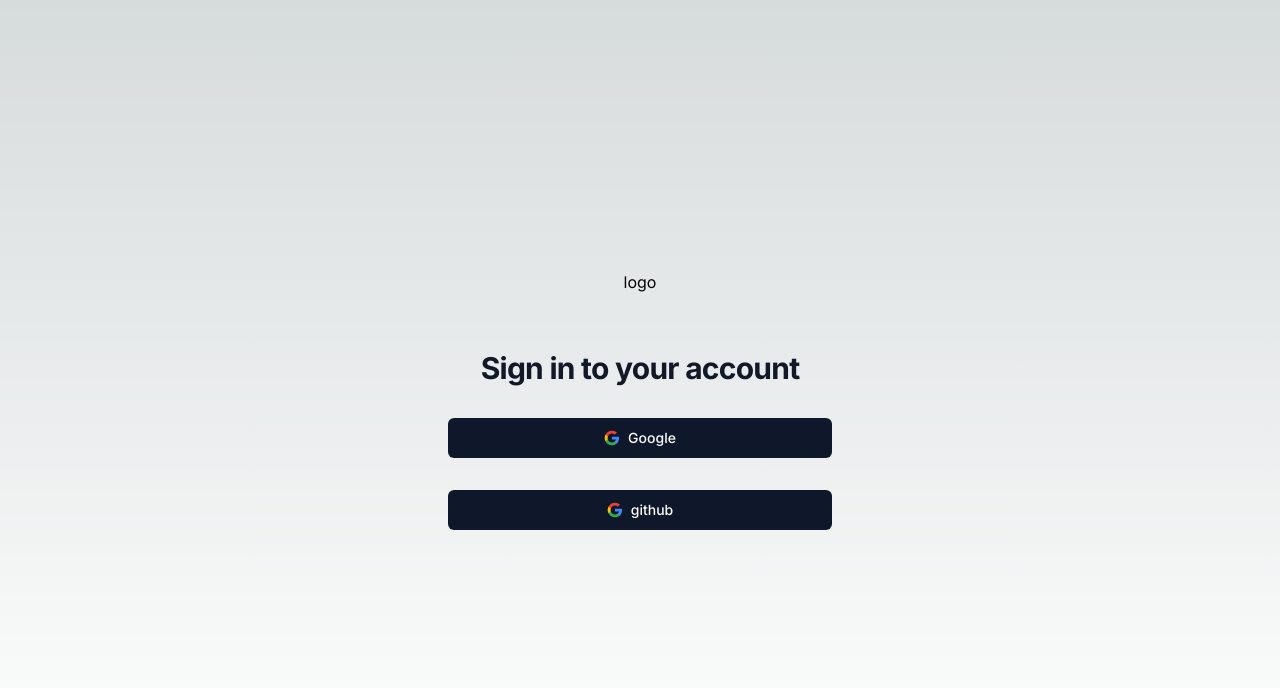
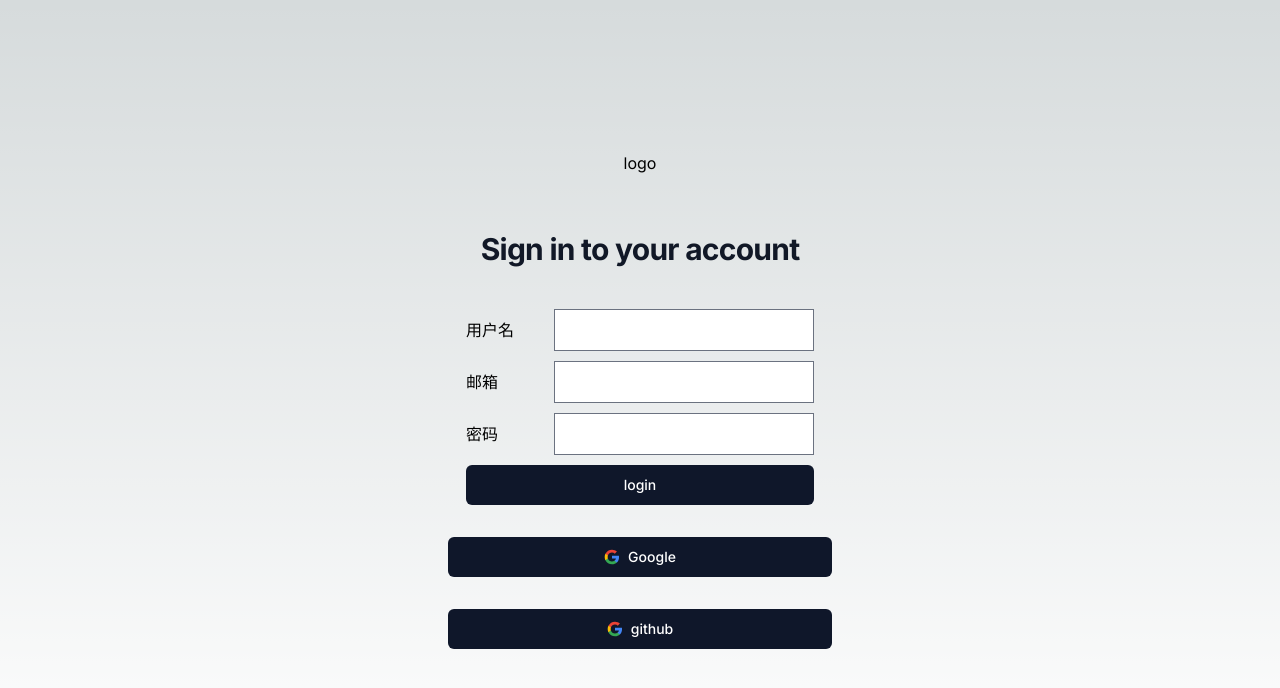
Before and after one commit to HECHONG999/realtime-chat, a Next.js app: page /login in a window 1280 px wide. Shown: the top 688 px of the page. Built offline with nearby package versions, Linux system fonts and the light colour scheme.

Commit message:
新增用户名密码登陆

```diff
--- a/package.json
+++ b/package.json
@@ -16,6 +16,7 @@
     "@types/node": "20.1.0",
     "@types/react": "18.2.5",
     "@types/react-dom": "18.2.4",
+    "@types/uuid": "^9.0.3",
     "@upstash/redis": "^1.20.6",
     "autoprefixer": "10.4.14",
     "axios": "^1.4.0",
@@ -40,6 +41,7 @@
     "tailwind-merge": "^1.12.0",
     "tailwindcss": "3.3.2",
     "typescript": "4.9.5",
+    "uuid": "^9.0.1",
     "zod": "^3.21.4"
   }
 }
--- a/src/app/(auth)/login/page.tsx
+++ b/src/app/(auth)/login/page.tsx
@@ -2,14 +2,17 @@
 
 import Button from '@/components/ui/Button'
 import { useState } from 'react'
-import { signIn } from 'next-auth/react'
+import { signIn,getCsrfToken } from 'next-auth/react'
 import { toast} from 'react-hot-toast'
-export default async function Home() {
+const  Login  = () =>  {
   const [isLoading, setIsLoading] = useState<boolean>(false)
+    const [email, setEmail] = useState('');
+    const [username, setUsername] = useState('');
+    const [password, setPassword] = useState('');
    async function loginWithGoogle() {
     setIsLoading(true);
     try{
-        await signIn('google')
+         signIn('google')
     }catch(error) {
       toast.error('Something went wrong with your login')
     }finally {
@@ -19,20 +22,60 @@ export default async function Home() {
   async function loginWithGithub() {
     setIsLoading(true);
     try{
-        await signIn('github')
+         signIn('github')
     }catch(error) {
       toast.error('Something went wrong with your login')
     }finally {
       setIsLoading(false)
     }
   }
-  return (
+    const handleSubmit = async (event) => {
+        event.preventDefault();
+        if(username === '' || email === '') {
+            toast.error('请完善表单信息')
+            return
+        }
+        const csrfToken = await getCsrfToken()
+        const response = await fetch('/api/auth/callback/credentials', {
+            method: 'POST',
+            headers: {
+                'Content-Type': 'application/json'
+            },
+            body: JSON.stringify({
+                csrfToken,
+                email,
+                username,
+                password
+            })
+        });
+
+        // handle response
+    };
+
+    return (
     <div className='flex items-center justify-center min-h-screen px-4 py-12 sm:px-6 lg:px-8'>
       <div className='flex flex-col items-center w-full max-w-md space-y-8'>
         <div className='flex flex-col items-center gap-8'>
           logo
           <h2 className='mt-6 text-3xl font-bold tracking-tight text-center text-gray-900'> Sign in to your account</h2>
         </div>
+          <div className='flex flex-col items-center gap-8 w-full'>
+              <form onSubmit={handleSubmit} className='flex-col items-stretch'>
+                  <p className='flex-row justify-center my-2.5'>
+                      <label className='mr-2 inline-block w-20' >用户名</label>
+                      <input name="username" type="text" value={username} onChange={e => setUsername(e.target.value)} />
+                  </p>
+                 <p className='flex-row justify-center my-2.5'>
+                     <label className='mr-2 inline-block w-20'> 邮箱</label>
+                     <input name="username" type="text" value={email} onChange={e => setEmail(e.target.value)} />
+                 </p>
+                  <p className='flex-row justify-center my-2.5'>
+                      <label className='mr-2 inline-block w-20'>密码</label>
+                      <input name="password" type="password" value={password} onChange={e => setPassword(e.target.value)} />
+                  </p>
+                  <Button onClick={handleSubmit}  isLoading={isLoading} className='w-full max-w-sm max-auto' type='button'  >login</Button>
+              </form>
+          </div>
         <Button onClick={loginWithGoogle} isLoading={isLoading} className='w-full max-w-sm max-auto' type='button'  >
         {isLoading ? null : (
               <svg
@@ -102,3 +145,4 @@ export default async function Home() {
     </div>
   )
 }
+export default Login
--- a/src/app/(dashboard)/dashboard/layout.tsx
+++ b/src/app/(dashboard)/dashboard/layout.tsx
@@ -26,6 +26,7 @@ const sidebarOptions: SidebarOption[] = [
   ]
 const layout = async({children}:layoutProps) => {
     const session = await getServerSession(authOptions)
+    console.log('session=====', session)
     if(!session) notFound()
     const friends = await getFriendsByUserId(session.user.id);
     console.log('friends', friends)
--- a/src/app/(dashboard)/dashboard/requests/page.tsx
+++ b/src/app/(dashboard)/dashboard/requests/page.tsx
@@ -16,6 +16,7 @@ const page = async({}) => {
          )) as string[]
          const incomingFriendRequests = await Promise.all(
             incomingSenderIds.map(async (senderId) => {
+                console.log('senderId==', senderId)
               const sender = (await fetchRedis('get', `user:${senderId}`)) as string
               const senderParsed = JSON.parse(sender) as User
 
--- /dev/null
+++ b/src/app/api/users/add/route.ts
@@ -0,0 +1,37 @@
+import {fetchRedis} from "@/helpers/redis";
+import {addFriendValidator,addUserValidator} from "@/lib/validations/add-friend";
+import {db} from "@/lib/db";
+import { v4 as uuidv4 } from 'uuid';
+/**
+ * Date: 2023/09/12 22:53
+ * Author: chonghe
+ * Email: chong@intrii.com
+ * Copyright: (c) 2023, 英荟科技有限公司
+ */
+export async function POST(req:Request) {
+    const body = await req.json()
+    console.log('post-==--',body)
+
+    const { email: emailToAdd } = addFriendValidator.parse(body.email)
+    const {name, image, emailVerified} = addUserValidator.parse(body)
+    const idToAdd = (await fetchRedis(
+        'get',
+        `user:email:${emailToAdd}`
+    )) as string
+    if(!idToAdd) {
+        const uuid = uuidv4()
+        const userData = {
+            name,
+            image,
+            emailVerified,
+            id: uuid
+        }
+
+        await db.set(`user:${uuid}`, JSON.stringify(userData))
+        await db.set(` user:account:by-user-id:${uuid}`,`user:account:google:${uuidv4()}`)
+        // await db.set(`user:email:${emailToAdd}`)
+        return new Response('This person does  added to database.', { status: 200 })
+    }
+    console.log('正常登陆')
+    return new Response('OK', {status: 200})
+}
--- a/src/lib/auth.ts
+++ b/src/lib/auth.ts
@@ -3,7 +3,11 @@ import { UpstashRedisAdapter } from '@next-auth/upstash-redis-adapter'
 import { db } from './db'
 import GoogleProvider from 'next-auth/providers/google'
 import GithubProvider from 'next-auth/providers/github'
+import Credentials from 'next-auth/providers/credentials'
 import { fetchRedis } from '@/helpers/redis'
+import axios from "axios";
+import {v4 as uuidv4} from "uuid";
+import {el} from "date-fns/locale";
 
 export const authOptions: NextAuthOptions = {
   adapter: UpstashRedisAdapter(db),
@@ -22,6 +26,39 @@ export const authOptions: NextAuthOptions = {
     GithubProvider({
       clientId: '096ac699f576e6414c61',
       clientSecret: '633ddd1d0dbca07c11dd513be8668ea3d0554da7'
+    }),
+    Credentials({
+      name: 'Credentials',
+      credentials: {
+        username: {label: "Username", type: "text" },
+        password: {  label: "Password", type: "password" },
+        email: {label: 'Email', type:'email'}
+      },
+      authorize: async (credentials) => {
+        // 在这个函数中，你需要自行编写匹配用户名和密码的代码
+        // 如果成功，应返回一个User对象；否则返回null
+        const uuid = uuidv4()
+         const userData = {
+           name:credentials.name,
+           image:'https://lh3.googleusercontent.com/a/ACg8ocJLZ2Y_UyTGdI37pplSAUYoc4RWQoc870PNbTGvKHrf=s96-c',
+           email: credentials.email,
+           emailVerified:null,
+           name: credentials.username,
+           id: uuid,
+           customId: uuid
+         }
+         const result =await db.get(`user:email:${credentials.email}`)
+       if(result) {
+         const user = await db.get(`user:${result}`)
+         console.log('user===', user)
+         return Promise.resolve(user)
+       }else {
+         await db.set(`user:email:${credentials.email}`,uuid)
+          await db.set(`user:${uuid}`, JSON.stringify(userData))
+          await db.set(` user:account:by-user-id:${uuid}`,`user:account:google:${uuidv4()}`)
+         return Promise.resolve(userData)
+       }
+      }
     })
   ],
   callbacks: {
@@ -39,7 +76,6 @@ export const authOptions: NextAuthOptions = {
       }
 
       const dbUser = JSON.parse(dbUserResult) as User
-
       return {
         id: dbUser.id,
         name: dbUser.name,
@@ -49,7 +85,7 @@ export const authOptions: NextAuthOptions = {
     },
     async session({ session, token }) {
       if (token) {
-        session.user.id = token.id
+        session.user.id = token.id ? token.id : token.id
         session.user.name = token.name
         session.user.email = token.email
         session.user.image = token.picture
--- a/src/lib/validations/add-friend.ts
+++ b/src/lib/validations/add-friend.ts
@@ -3,3 +3,9 @@ import { z } from 'zod'
 export const addFriendValidator = z.object({
   email: z.string().email(),
 })
+export const addUserValidator = z.object({
+  name: z.string(),
+  image: z.string(),
+  emailVerified: z.null(),
+  id: z.string()
+})
```
Also changed, not shown: 2 other files (tests, documents, lock files or other folders).
